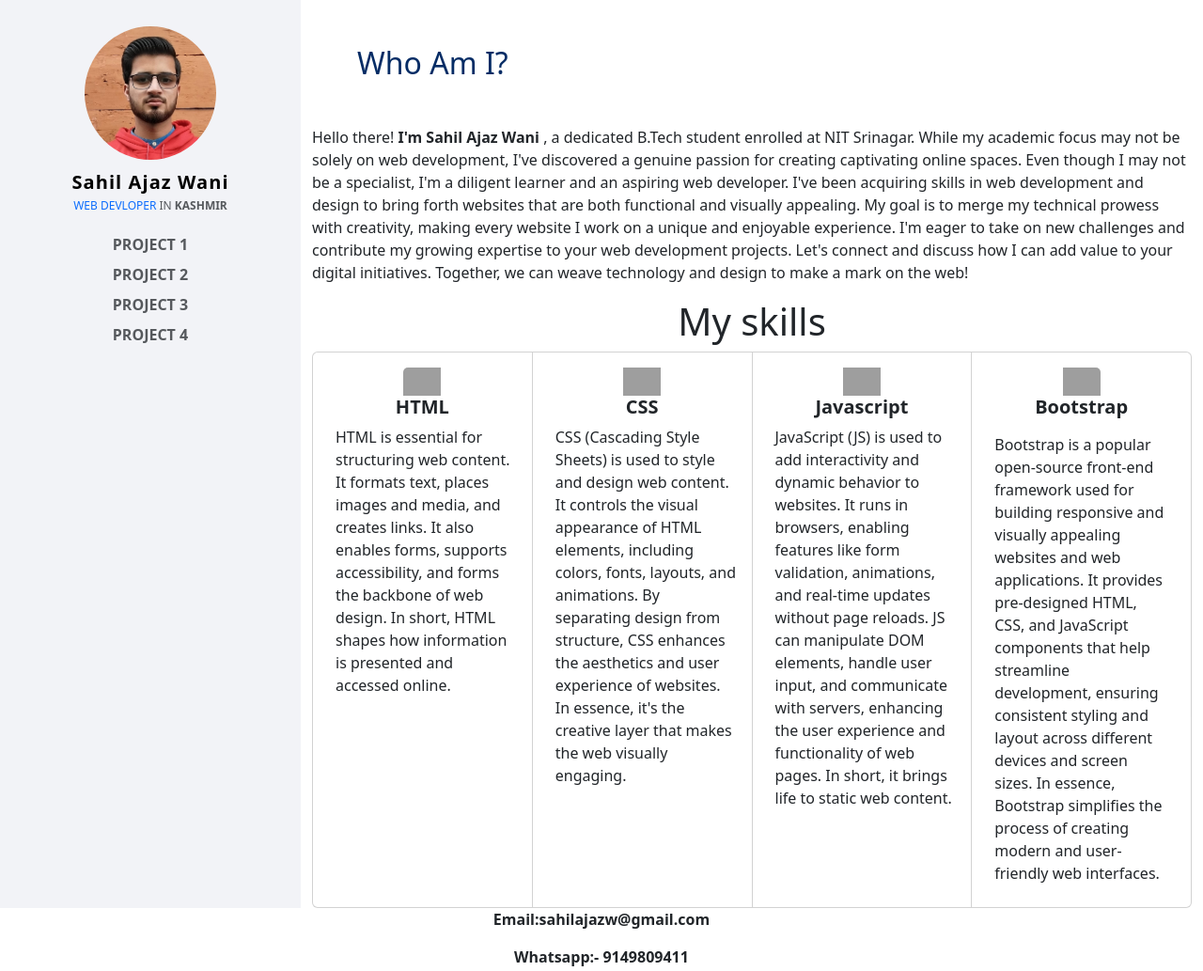
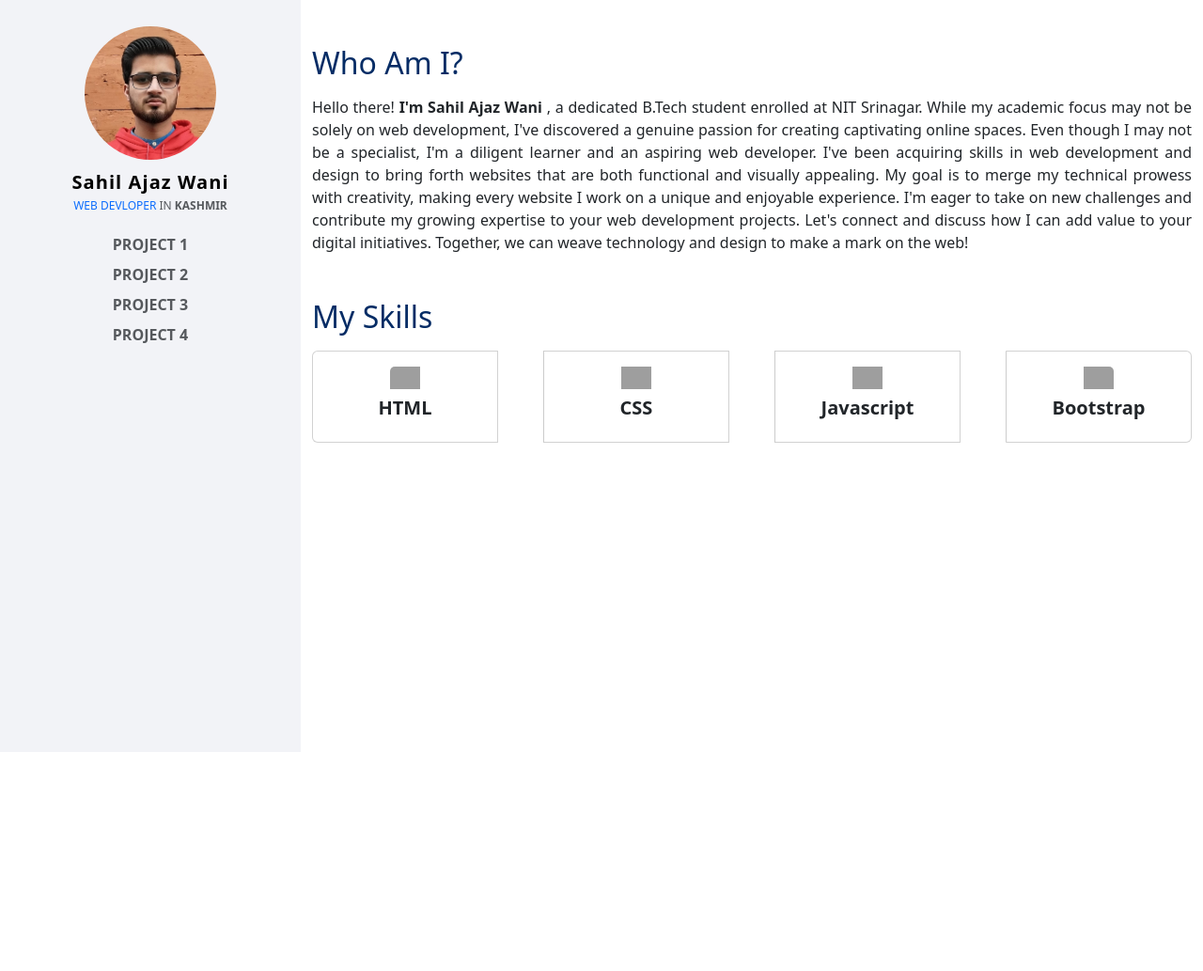
Before and after one commit to sahilajaz/sahilajaz.github.io, a plain HTML site: page index.html in a window 1280 px wide. Shown: the whole page at 94% size. After the commit the page ends 800 px from the top, so only its background shows below. Drawn offline with nearby package versions, Linux system fonts and the light colour scheme; grey boxes are pictures that could not be loaded.

Commit message:
designed changed

```diff
--- a/index.css
+++ b/index.css
@@ -12,3 +12,7 @@
 .bg-2{
   background-color: #fff;
 }
+
+.shadow {
+    box-shadow: -1px -1px 7px 2px #ccc;
+}
--- a/index.html
+++ b/index.html
@@ -24,9 +24,9 @@
           </ul>
         </div>
     </div>
-    <div class="col-md-9 bg-2">
-      <h2 class="mt-5 px-5  text-primary-emphasis">Who Am I?</h2>
-      <p class="mt-5 ">
+    <div class="col-md-9 bg-2 pb-5">
+      <h2 class="mt-5 mb-3 text-primary-emphasis">Who Am I?</h2>
+      <p class="" style="text-align: justify;">
         Hello there! <strong>I'm Sahil Ajaz Wani </strong>, a dedicated B.Tech student enrolled at NIT Srinagar. While my academic focus may not be solely on web development, I've discovered a genuine passion for creating captivating online spaces.
 
     Even though I may not be a specialist, I'm a diligent learner and an aspiring web developer. I've been acquiring skills in web development and design to bring forth websites that are both functional and visually appealing. My goal is to merge my technical prowess with creativity, making every website I work on a unique and enjoyable experience.
@@ -34,35 +34,30 @@
     I'm eager to take on new challenges and contribute my growing expertise to your web development projects. Let's connect and discuss how I can add value to your digital initiatives. Together, we can weave technology and design to make a mark on the web!
     </p>
 
-      <h1 class="text-center ">My skills</h1>
-     <div class="card-group skill-el ">
+      <h2 class="mt-5 text-primary-emphasis mb-3">My Skills</h2>
+     <div class="card-group skill-el gap-5">
       <div class="card  p-3">
         <img src="https://logodownload.org/wp-content/uploads/2016/10/html5-logo-11.png" alt="" class="card-img-top">
-        <h5 class="cardtitle text-center"><strong>HTML</strong></h5>
-        <p class="card-text ms-2 ">HTML is essential for structuring web content. It formats text, places images and media, and creates links. It also enables forms, supports accessibility, and forms the backbone of web design. In short, HTML shapes how information is presented and accessed online.</p>
+        <h5 class="cardtitle text-center mt-2"><strong>HTML</strong></h5>
       </div>
 
-      <div class="card p-3">
+      <div class="card p-3" style="border-left: 1px solid #ccc;">
         <img src="https://th.bing.com/th/id/OIP.xhnzhHcorvOTDzjLVg0LAwAAAA?pid=ImgDet&rs=1" alt="" class="card-img-top">
-        <h5 class="cardtitle text-center"><strong>CSS</strong></h5>
-        <p class="card-text ms-2">CSS (Cascading Style Sheets) is used to style and design web content. It controls the visual appearance of HTML elements, including colors, fonts, layouts, and animations. By separating design from structure, CSS enhances the aesthetics and user experience of websites. In essence, it's the creative layer that makes the web visually engaging.</p>
+        <h5 class="cardtitle text-center mt-2"><strong>CSS</strong></h5>
       </div>
 
-      <div class="card p-3">
+      <div class="card p-3" style="border-left: 1px solid #ccc;">
         <img src="https://coder.clothing/images/stories/virtuemart/product/resized/javascript-logo-stickers_418x418.jpg" alt="" class="card-img-top">
-        <h5 class="cardtitle text-center"><strong>Javascript</strong></h5>
-        <p class="card-text ms-2">JavaScript (JS) is used to add interactivity and dynamic behavior to websites. It runs in browsers, enabling features like form validation, animations, and real-time updates without page reloads. JS can manipulate DOM elements, handle user input, and communicate with servers, enhancing the user experience and functionality of web pages. In short, it brings life to static web content.</p>
+        <h5 class="cardtitle text-center mt-2"><strong>Javascript</strong></h5>
       </div>
 
-      <diav class="card p-3">
+      <div class="card p-3" style="border-left: 1px solid #ccc;">
         <img src="https://th.bing.com/th/id/OIP.0BLjxxiPCa4DSQzJtKMVSwHaHa?pid=ImgDet&rs=1" alt="" class="card-img-top">
-        <h5 class="card-title text-center"><strong>Bootstrap</strong></h5>
-        <p class="card-text m-2">Bootstrap is a popular open-source front-end framework used for building responsive and visually appealing websites and web applications. It provides pre-designed HTML, CSS, and JavaScript components that help streamline development, ensuring consistent styling and layout across different devices and screen sizes. In essence, Bootstrap simplifies the process of creating modern and user-friendly web interfaces.</p>
-      </diav>
+        <h5 class="card-title text-center mt-2"><strong>Bootstrap</strong></h5>
+      </div>
     </div>
   </main>
-  <footer class="text-center"><p><strong>Email:sahilajazw@gmail.com</strong></p>
-     <p><strong>Whatsapp:- 9149809411</strong></p>
+  <footer class="text-center">
   </footer>
   <script src="https://cdn.jsdelivr.net/npm/bootstrap@5.3.1/dist/js/bootstrap.bundle.min.js"
         integrity="sha384-HwwvtgBNo3bZJJLYd8oVXjrBZt8cqVSpeBNS5n7C8IVInixGAoxmnlMuBnhbgrkm"
```
